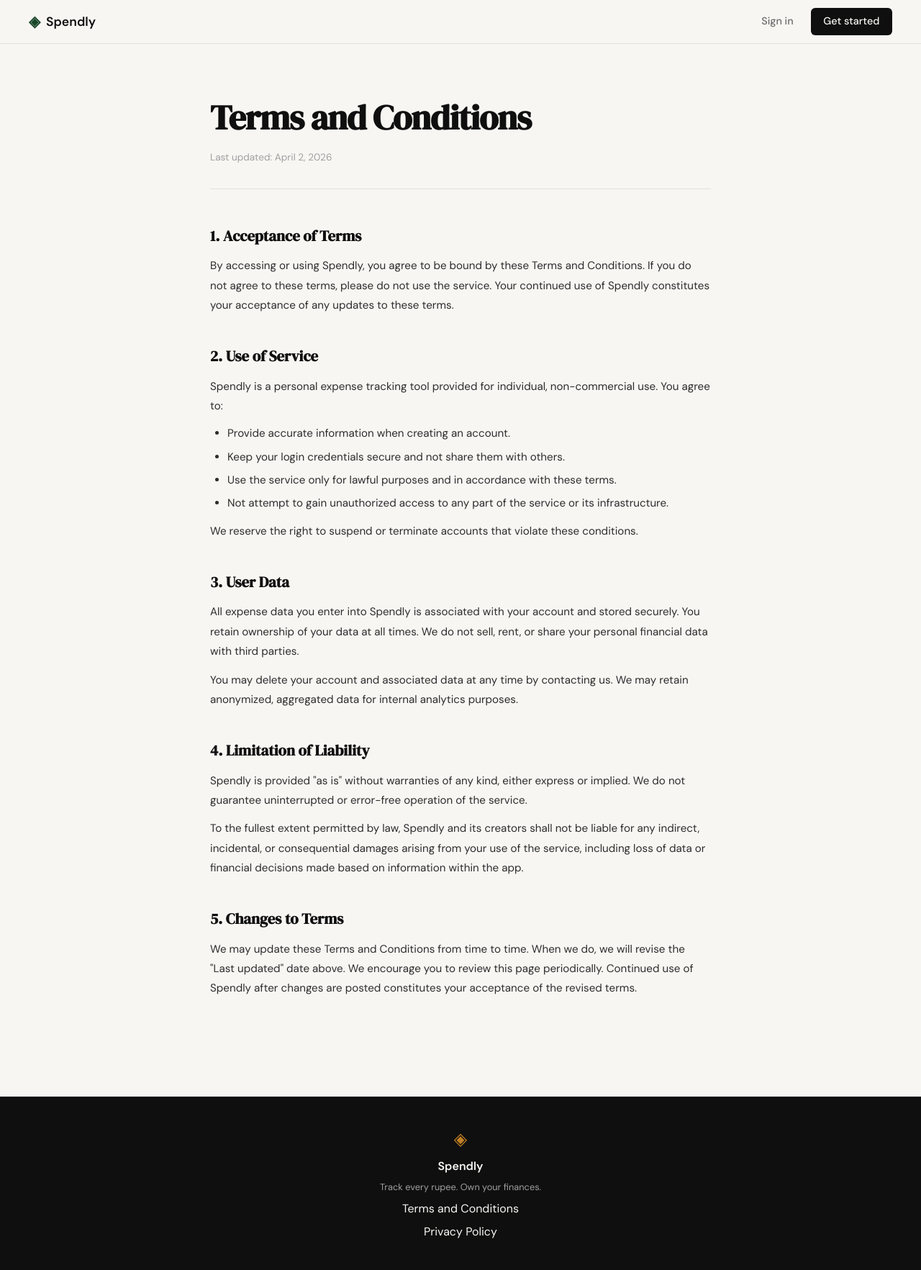
After one commit to Penta06ajay/spendly, a Flask app: page /terms in a window 1280 px wide. The commit adds this page. Shown: the whole page at 72% size. Run offline with Flask 3, Linux system fonts and the light colour scheme.

Commit message:
landing: add terms and conditions page and route

```diff
--- a/app.py
+++ b/app.py
@@ -51,5 +51,10 @@ def delete_expense(id):
     return "Delete expense — coming in Step 9"
 
 
+@app.route("/terms")
+def terms():
+    return render_template("terms.html")
+
+
 if __name__ == "__main__":
     app.run(debug=True, port=5001)
--- a/static/css/style.css
+++ b/static/css/style.css
@@ -508,6 +508,63 @@ a { color: inherit; text-decoration: none; }
 }
 
 /* ------------------------------------------------------------------ */
+/* Legal pages (Terms, Privacy)                                        */
+/* ------------------------------------------------------------------ */
+
+.legal-page {
+    padding: 4rem 2rem 6rem;
+    max-width: 760px;
+    margin: 0 auto;
+}
+
+.legal-title {
+    font-family: var(--font-display);
+    font-size: clamp(2rem, 4vw, 3rem);
+    color: var(--ink);
+    letter-spacing: -0.02em;
+    margin-bottom: 0.4rem;
+}
+
+.legal-updated {
+    font-size: 0.85rem;
+    color: var(--ink-faint);
+    margin-bottom: 3rem;
+    padding-bottom: 2rem;
+    border-bottom: 1px solid var(--border);
+}
+
+.legal-section {
+    margin-bottom: 2.5rem;
+}
+
+.legal-section h2 {
+    font-family: var(--font-display);
+    font-size: 1.3rem;
+    color: var(--ink);
+    margin-bottom: 0.75rem;
+}
+
+.legal-section p {
+    font-size: 0.95rem;
+    color: var(--ink-soft);
+    line-height: 1.8;
+    margin-bottom: 0.75rem;
+}
+
+.legal-section ul {
+    margin: 0.5rem 0 0.75rem 1.5rem;
+    display: flex;
+    flex-direction: column;
+    gap: 0.4rem;
+}
+
+.legal-section ul li {
+    font-size: 0.95rem;
+    color: var(--ink-soft);
+    line-height: 1.7;
+}
+
+/* ------------------------------------------------------------------ */
 /* Responsive                                                          */
 /* ------------------------------------------------------------------ */
 
--- a/templates/base.html
+++ b/templates/base.html
@@ -34,7 +34,7 @@
             <span class="brand-icon">◈</span>
             <span class="footer-name">Spendly</span>
             <p class="footer-copy">Track every rupee. Own your finances.</p>
-            <p><a href="#">Terms and Conditions</a></p>
+            <p><a href="/terms">Terms and Conditions</a></p>
             <p><a href="#">Privacy Policy</a></p>
         </div>
     </footer>
--- /dev/null
+++ b/templates/terms.html
@@ -0,0 +1,46 @@
+{% extends "base.html" %}
+
+{% block title %}Terms and Conditions — Spendly{% endblock %}
+
+{% block content %}
+<section class="legal-page">
+    <div class="legal-inner">
+        <h1 class="legal-title">Terms and Conditions</h1>
+        <p class="legal-updated">Last updated: April 2, 2026</p>
+
+        <div class="legal-section">
+            <h2>1. Acceptance of Terms</h2>
+            <p>By accessing or using Spendly, you agree to be bound by these Terms and Conditions. If you do not agree to these terms, please do not use the service. Your continued use of Spendly constitutes your acceptance of any updates to these terms.</p>
+        </div>
+
+        <div class="legal-section">
+            <h2>2. Use of Service</h2>
+            <p>Spendly is a personal expense tracking tool provided for individual, non-commercial use. You agree to:</p>
+            <ul>
+                <li>Provide accurate information when creating an account.</li>
+                <li>Keep your login credentials secure and not share them with others.</li>
+                <li>Use the service only for lawful purposes and in accordance with these terms.</li>
+                <li>Not attempt to gain unauthorized access to any part of the service or its infrastructure.</li>
+            </ul>
+            <p>We reserve the right to suspend or terminate accounts that violate these conditions.</p>
+        </div>
+
+        <div class="legal-section">
+            <h2>3. User Data</h2>
+            <p>All expense data you enter into Spendly is associated with your account and stored securely. You retain ownership of your data at all times. We do not sell, rent, or share your personal financial data with third parties.</p>
+            <p>You may delete your account and associated data at any time by contacting us. We may retain anonymized, aggregated data for internal analytics purposes.</p>
+        </div>
+
+        <div class="legal-section">
+            <h2>4. Limitation of Liability</h2>
+            <p>Spendly is provided "as is" without warranties of any kind, either express or implied. We do not guarantee uninterrupted or error-free operation of the service.</p>
+            <p>To the fullest extent permitted by law, Spendly and its creators shall not be liable for any indirect, incidental, or consequential damages arising from your use of the service, including loss of data or financial decisions made based on information within the app.</p>
+        </div>
+
+        <div class="legal-section">
+            <h2>5. Changes to Terms</h2>
+            <p>We may update these Terms and Conditions from time to time. When we do, we will revise the "Last updated" date above. We encourage you to review this page periodically. Continued use of Spendly after changes are posted constitutes your acceptance of the revised terms.</p>
+        </div>
+    </div>
+</section>
+{% endblock %}
```
Also changed, not shown: prompts.txt (+13 -0 lines).
